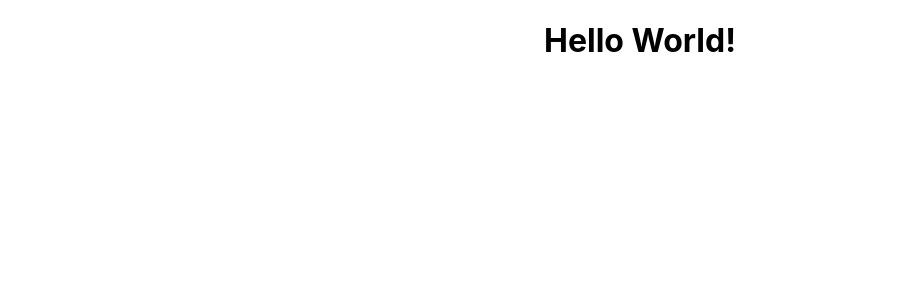
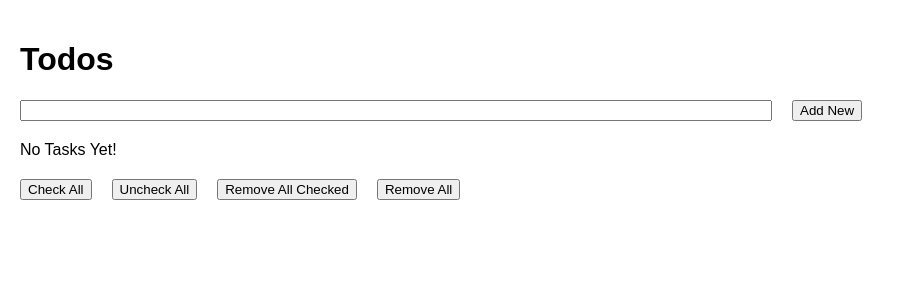
Before and after one commit to akashktekion/react-todo, a React (Create React App) app: page / in a window 1280 px wide. Shown: the top 300 px of the page, without its empty margins (0-905 px from the left). Built offline with nearby package versions, Linux system fonts and the light colour scheme.

Commit message:
1. Create a simple Todo list 2. Functionalities that the todo list should have   1. Add a Todo   2. Delete a Todo   3. Mask as done/undone(Add a checkbox for this)   4. Mark all as done   5. Delete All

```diff
--- a/src/App.css
+++ b/src/App.css
@@ -1,38 +1,3 @@
 .App {
-  text-align: center;
+  padding: 20px;
 }
-
-.App-logo {
-  height: 40vmin;
-  pointer-events: none;
-}
-
-@media (prefers-reduced-motion: no-preference) {
-  .App-logo {
-    animation: App-logo-spin infinite 20s linear;
-  }
-}
-
-.App-header {
-  background-color: #282c34;
-  min-height: 100vh;
-  display: flex;
-  flex-direction: column;
-  align-items: center;
-  justify-content: center;
-  font-size: calc(10px + 2vmin);
-  color: white;
-}
-
-.App-link {
-  color: #61dafb;
-}
-
-@keyframes App-logo-spin {
-  from {
-    transform: rotate(0deg);
-  }
-  to {
-    transform: rotate(360deg);
-  }
-}
--- a/src/App.js
+++ b/src/App.js
@@ -1,9 +1,11 @@
-import './App.css';
+import "./App.css";
+import TodoItem from "./components/TodoItem/TodoItem";
 
 function App() {
   return (
     <div className="App">
-      <h1>Hello World!</h1>
+      <h1>Todos</h1>
+      <TodoItem />
     </div>
   );
 }
--- /dev/null
+++ b/src/components/Input/Input.css
@@ -0,0 +1,8 @@
+.input {
+  margin: 20px 0;
+}
+
+.input > input {
+  width: 60%;
+  margin-right: 20px;
+}
--- /dev/null
+++ b/src/components/Input/Input.js
@@ -0,0 +1,13 @@
+import "./Input.css";
+
+const Input = ({add, input, setInput}) => {
+
+  return (
+    <div className="input">
+      <input type="text" value={input} onChange={(e) => setInput(e.target.value)} onKeyDown={(e) => e.key === "Enter" ? add(input) : ""}/>
+      <button onClick={add}>Add New</button>
+    </div>
+  );
+};
+
+export default Input;
--- /dev/null
+++ b/src/components/Items/Items.css
@@ -0,0 +1,10 @@
+.items {
+  margin: 20px 0;
+}
+.item {
+  margin-bottom: 5px;
+}
+.item-name {
+  margin-left: 5px;
+  margin-right: 20px;
+}
--- /dev/null
+++ b/src/components/Items/Items.js
@@ -0,0 +1,33 @@
+import "./Items.css";
+
+const Items = ({ list, remove, update }) => {
+  return (
+    <div className="items">
+      {list &&
+        list.map((item) => (
+          <div className="item" key={item.id}>
+            <input
+              type="checkbox"
+              onChange={(e) => update(item)}
+              checked={item.isCompleted}
+            />
+            <span
+              className="item-name"
+              style={{
+                textDecoration: item.isCompleted ? "line-through" : "none",
+              }}
+            >
+              {item.task}
+            </span>
+            <button className="remove" onClick={() => remove(item)}>
+              Remove
+            </button>
+          </div>
+        ))}
+
+      {list.length === 0 && <p>No Tasks Yet!</p>}
+    </div>
+  );
+};
+
+export default Items;
--- /dev/null
+++ b/src/components/TodoItem/TodoItem.css
@@ -0,0 +1,7 @@
+.actions {
+  margin: 20px 0;
+}
+
+.actions > button {
+  margin-right: 20px;
+}
--- /dev/null
+++ b/src/components/TodoItem/TodoItem.js
@@ -0,0 +1,82 @@
+import { useState } from "react";
+import Input from "../Input/Input";
+import Items from "../Items/Items";
+import "./TodoItem.css";
+
+const TodoItem = () => {
+  const [list, setList] = useState([]);
+  const [input, setInput] = useState("");
+
+  const add = () => {
+    if (input) {
+      const newList = [...list];
+      newList.push({ id: Date.now(), task: input, isCompleted: false });
+      setList(newList);
+      setInput("");
+    }
+  };
+
+  const remove = (item) => {
+    const newList = list.filter((el) => el.id !== item.id);
+    setList(newList);
+  };
+
+  const update = (item) => {
+    const newList = list.map((el) => {
+      if (el.id === item.id) {
+        el.isCompleted = !el.isCompleted;
+      }
+      return el;
+    });
+
+    setList(newList);
+  };
+
+  const checkAll = () => {
+    const newList = list.map((item) => {
+      item.isCompleted = true;
+      return item;
+    });
+    setList(newList);
+  };
+
+  const unCheckAll = () => {
+    const newList = list.map((item) => {
+      item.isCompleted = false;
+      return item;
+    });
+    setList(newList);
+  };
+
+  const removeAllChecked = () => {
+    const newList = list.filter((item) => !item.isCompleted);
+    setList(newList);
+  };
+
+  const removeAll = () => {
+    setList([]);
+  };
+
+  return (
+    <div className="todo">
+      <Input input={input} setInput={setInput} add={add} />
+      <Items list={list} remove={remove} update={update} />
+      <div className="actions">
+        <button className="check-all" onClick={checkAll}>
+          Check All
+        </button>
+        <button className="uncheck-all" onClick={unCheckAll}>
+          Uncheck All
+        </button>
+        <button className="remove-all-checked" onClick={removeAllChecked}>
+          Remove All Checked
+        </button>
+        <button className="remove-all" onClick={removeAll}>
+          Remove All
+        </button>
+      </div>
+    </div>
+  );
+};
+
+export default TodoItem;
--- a/src/index.css
+++ b/src/index.css
@@ -1,13 +1,7 @@
 body {
   margin: 0;
-  font-family: -apple-system, BlinkMacSystemFont, 'Segoe UI', 'Roboto', 'Oxygen',
-    'Ubuntu', 'Cantarell', 'Fira Sans', 'Droid Sans', 'Helvetica Neue',
-    sans-serif;
-  -webkit-font-smoothing: antialiased;
-  -moz-osx-font-smoothing: grayscale;
+  padding: 0;
+  box-sizing: border-box;
+  font-size: 16px;
+  font-family: Arial, "Helvetica Neue", Helvetica, sans-serif;
 }
-
-code {
-  font-family: source-code-pro, Menlo, Monaco, Consolas, 'Courier New',
-    monospace;
-}
```
